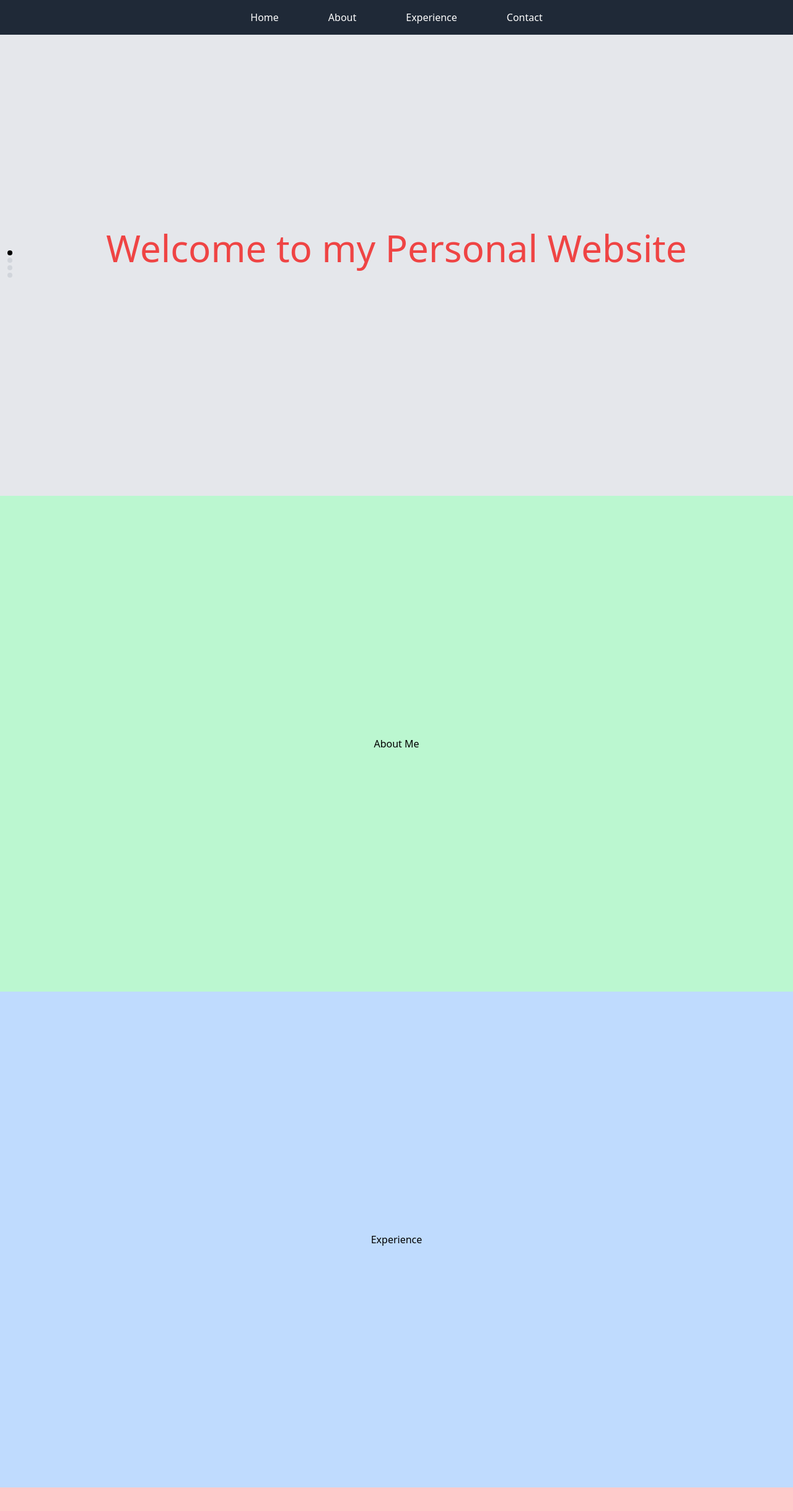
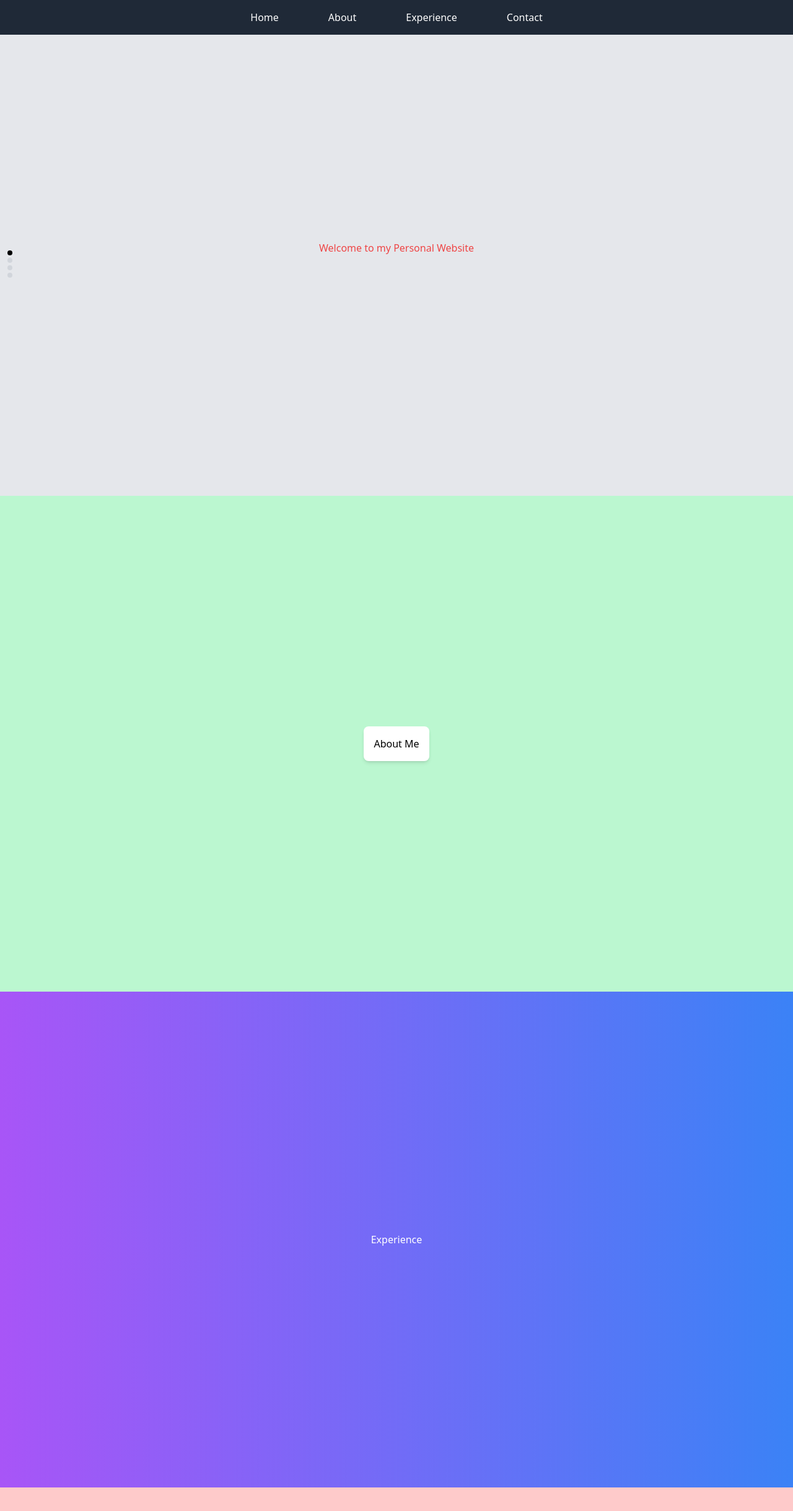
Before and after one commit to ajvee/villa-website, a React (Create React App) app in the folder front-end/: page / in a window 1280 px wide. Shown: the top 2438 px of the page at 62% size. Built offline with nearby package versions, Linux system fonts and the light colour scheme.

Commit message:
css changes

```diff
--- a/front-end/src/Pages/Home.js
+++ b/front-end/src/Pages/Home.js
@@ -35,12 +35,12 @@ function HomePage() {
     <div>
       <NavBar />
       <div id="intro" className="h-screen flex items-center justify-center bg-gray-200">
-        <h1 className="text-6xl text-red-500">Welcome to my Personal Website</h1>
+        <h1 className="animate-pulse text-red-500">Welcome to my Personal Website</h1>
       </div>
       <div id="section-about" className="h-screen flex items-center justify-center bg-green-200">
-        <h2>About Me</h2>
+        <h2 className="bg-white p-4 rounded-lg shadow-md">About Me</h2>
       </div>
-      <div id="section-experience" className="h-screen flex items-center justify-center bg-blue-200">
+      <div id="section-experience" className="h-screen flex items-center justify-center bg-gradient-to-r from-purple-500 to-blue-500 text-white">
         <h2>Experience</h2>
       </div>
       <div id="section-contact" className="h-screen flex items-center justify-center bg-red-200">
```
